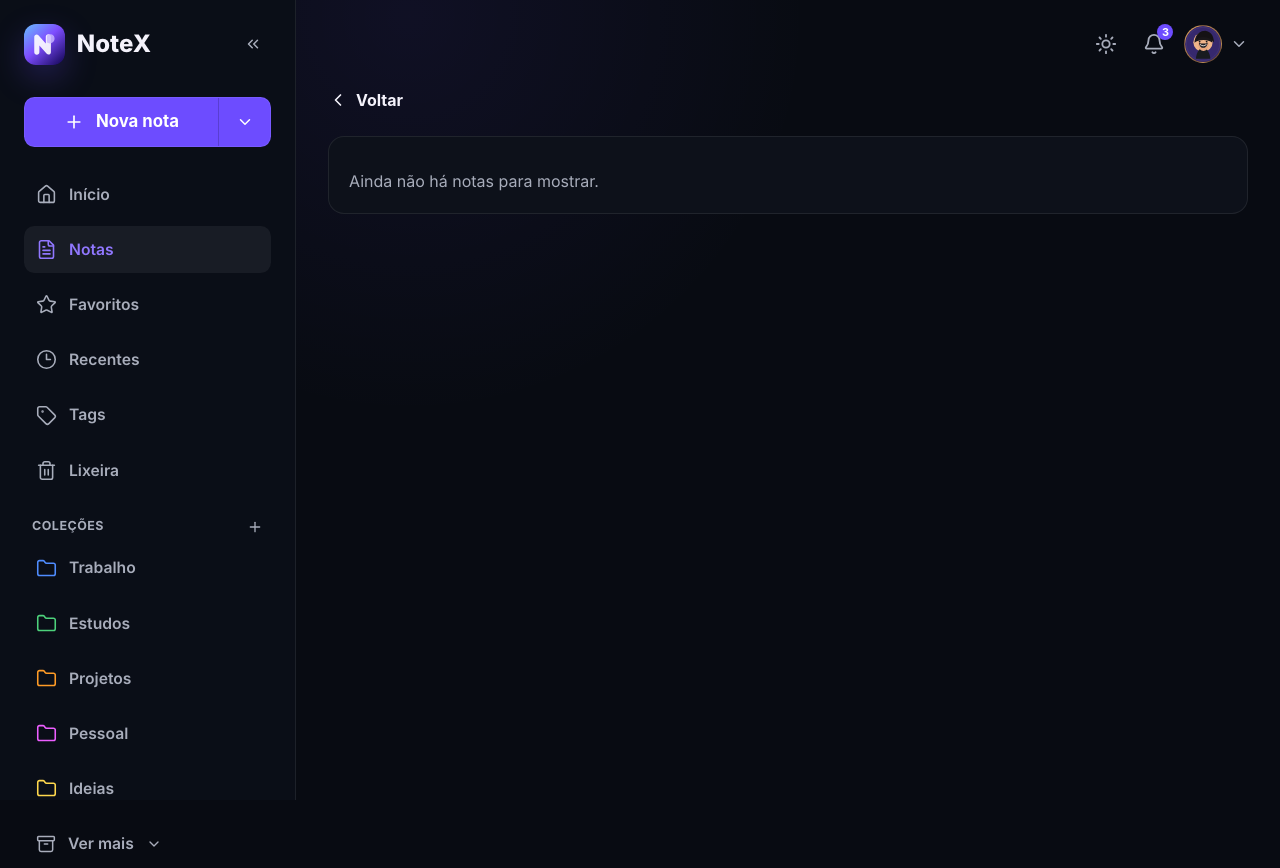
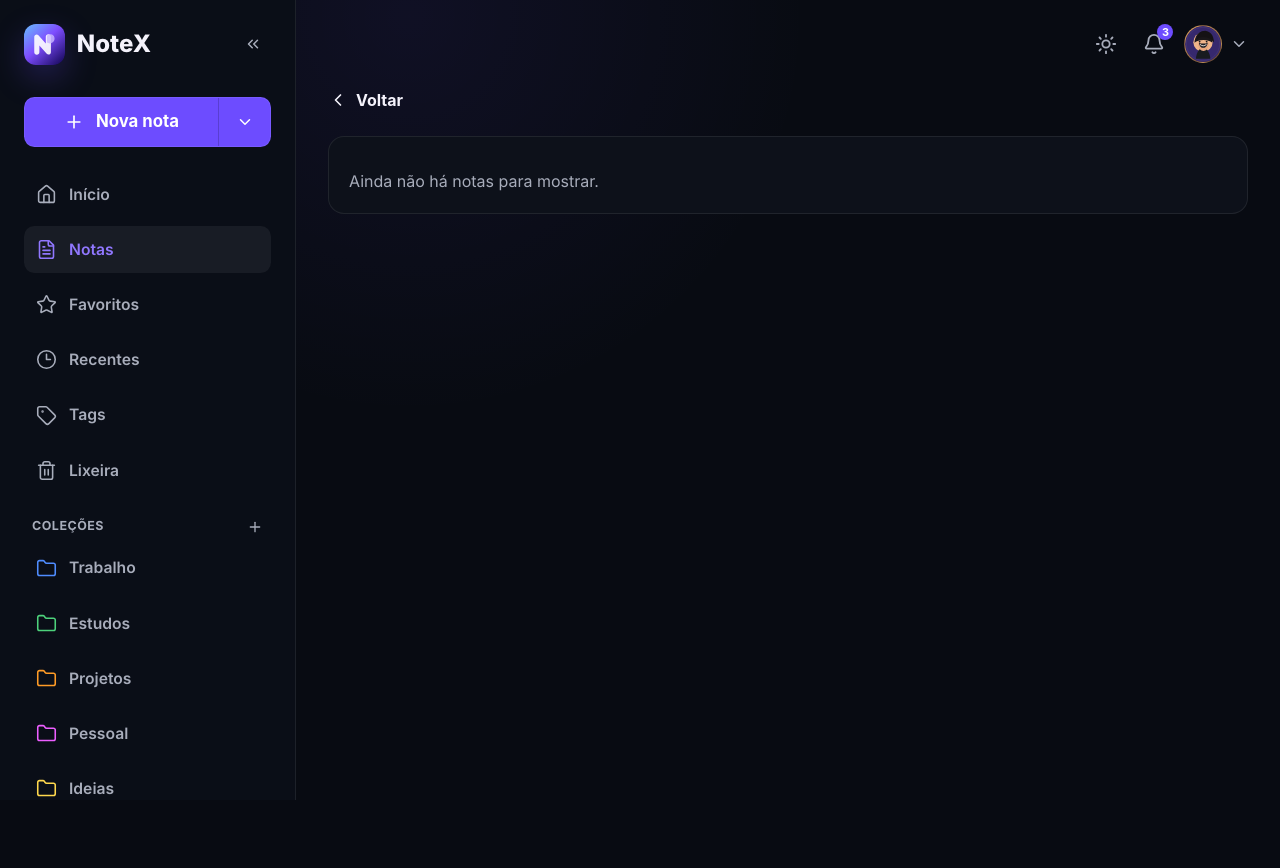
Before and after one commit to mapherez/notex, a React (Vite) app: page /notes/1 in a window 1280 px wide. After the commit the page ends 813 px from the top, so only its background shows below. Built offline with nearby package versions, Linux system fonts and the light colour scheme.

Commit message:
refactor: remove unused collections link from sidebar and clean up CSS styles

```diff
--- a/src/components/layout/Sidebar.tsx
+++ b/src/components/layout/Sidebar.tsx
@@ -141,11 +141,6 @@ export function Sidebar({ open, onClose }: { open: boolean; onClose: () => void
               <span>{collection.name}</span>
             </Link>
           ))}
-          <NavLink to="/collections" className="nav-item" onClick={onClose}>
-            <Archive size={20} strokeWidth={1.8} />
-            <span>{t('navigation.seeMore')}</span>
-            <ChevronDown size={16} />
-          </NavLink>
         </div>
 
         <div className="sidebar-spacer" />
--- a/src/styles/index.css
+++ b/src/styles/index.css
@@ -144,8 +144,7 @@
   .sidebar.collapsed .storage-card,
   .sidebar.collapsed .user-meta,
   .sidebar.collapsed .user-footer svg,
-  .sidebar.collapsed .primary-action-side,
-  .sidebar.collapsed .sidebar-section .nav-item:last-child {
+  .sidebar.collapsed .primary-action-side {
     display: none;
   }
 
```
